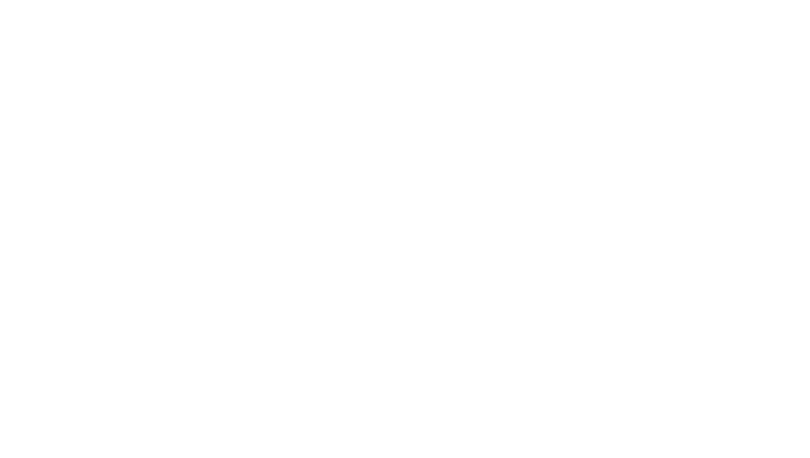
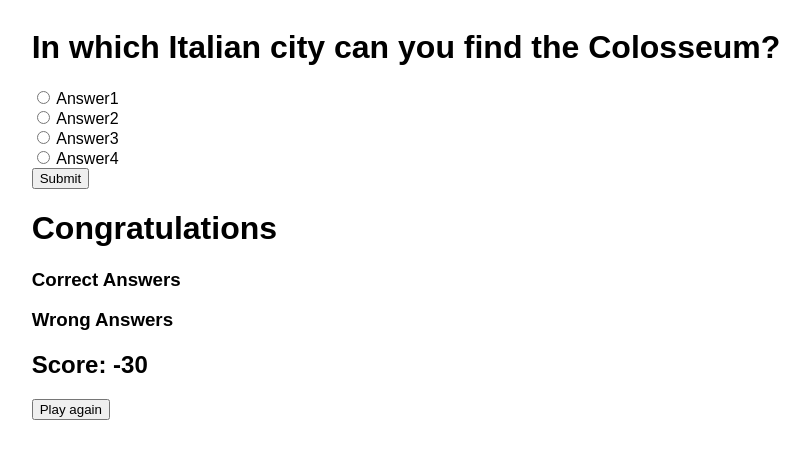
Before and after one commit to AlhakeemALI/quiz-project-javaScript, a plain HTML site: page index.html in a window 1280 px wide. Shown: the whole page, without its empty margins (234-1044 px from the left). Drawn offline with Linux system fonts and the light colour scheme.

Commit message:
added html structure

```diff
--- a/index.html
+++ b/index.html
@@ -8,6 +8,39 @@
   <title>Quize Project</title>
 </head>
 <body>
-
+  <div class="container">
+    <div class="game">
+     <div class="content">
+      <h1 class="question">In which Italian city can you find the Colosseum?</h1>
+      <div>
+        <div class="answer">
+          <input type="radio" id="answer1" value="false">
+          <label for="answer1">Answer1</label>
+        </div>
+        <div class="answer">
+          <input type="radio" id="answer2" value="false">
+          <label for="answer2">Answer2</label>
+        </div>
+        <div class="answer">
+          <input type="radio" id="answer3" value="false">
+          <label for="answer3">Answer3</label>
+        </div>
+        <div class="answer">
+          <input type="radio" id="answer4" value="false">
+          <label for="answer4">Answer4</label>
+        </div>
+      </div>
+     </div>
+     <button class="submit">Submit</button>
+    </div>
+    <div class="result">
+      <h1>Congratulations</h1>
+      <h3 class="correct"> Correct Answers</h3>
+      <h3 class="wrong">Wrong Answers</h3>
+      <h2 class="score">Score: -30</h2>
+      <button class="play">Play again</button>
+    </div>
+  </div>
+  <script src="script.js"></script>
 </body>
 </html>
--- a/style.css
+++ b/style.css
@@ -0,0 +1,7 @@
+body {
+background-color: #fff;
+display: flex;
+align-items: center;
+justify-content: center;
+font-family: Arial, Helvetica, sans-serif;
+}
```
